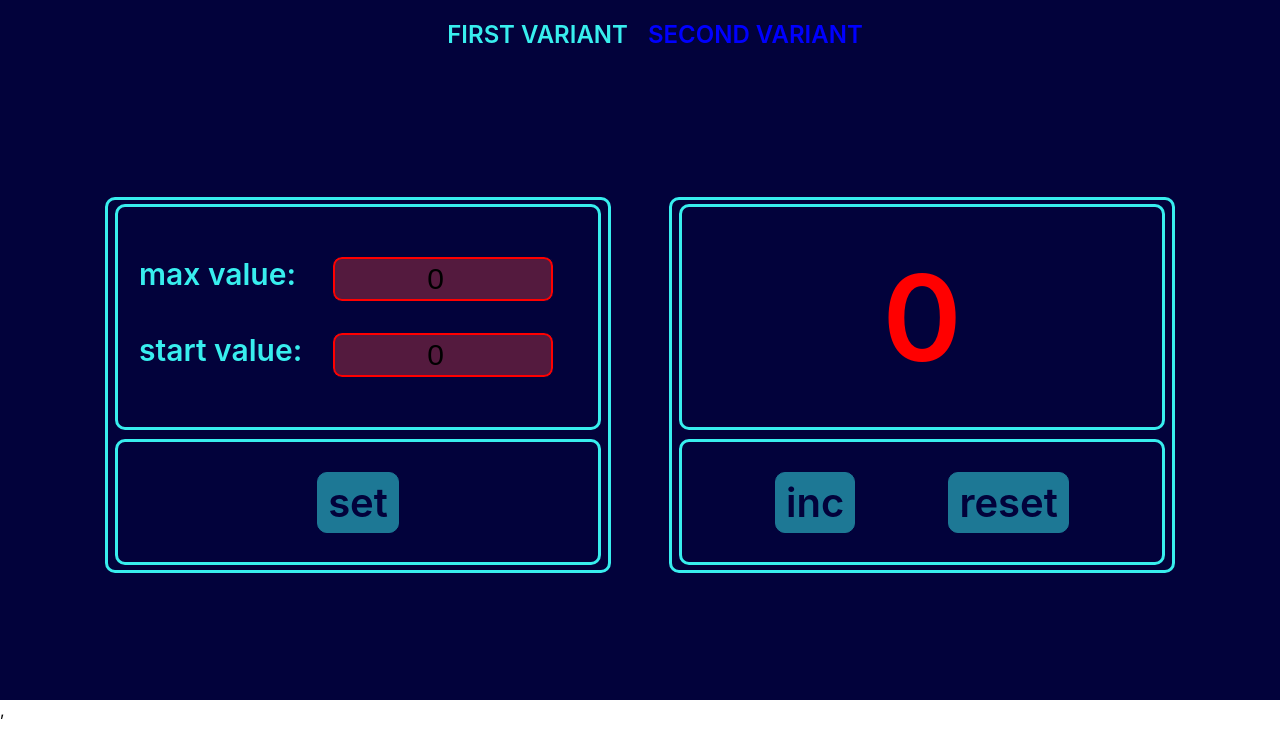
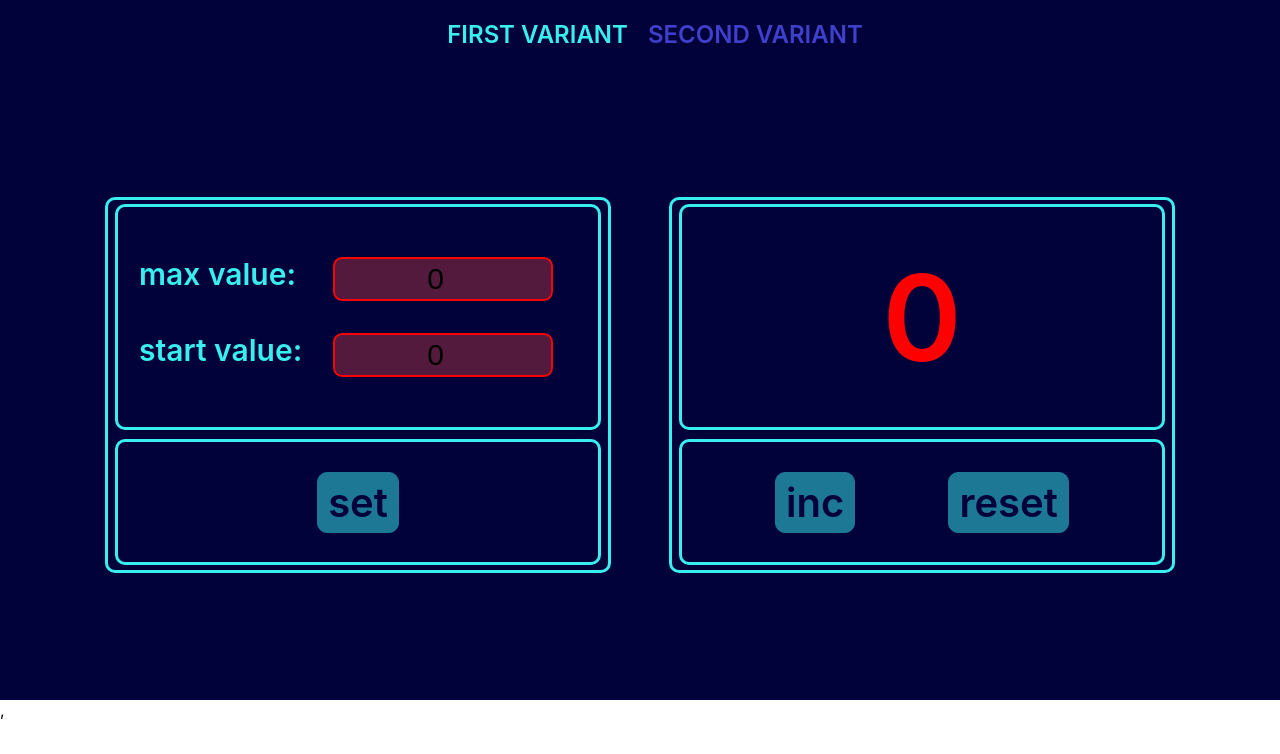
Before and after one commit to AliaksandrLiubanets/counter_redux, a React (Create React App) app: page / in a window 1280 px wide. Shown: the top 754 px of the page. Built offline with nearby package versions, Linux system fonts and the light colour scheme.

Commit message:
delete style with a:hover in styles.module.css

```diff
--- a/src/styles/styles.module.css
+++ b/src/styles/styles.module.css
@@ -12,10 +12,6 @@
     text-decoration: none;
     display: block;
     text-transform: uppercase;
-    color: blue;
-}
-
-.header a:hover {
     color: #3f3fcb;
 }
 
```
